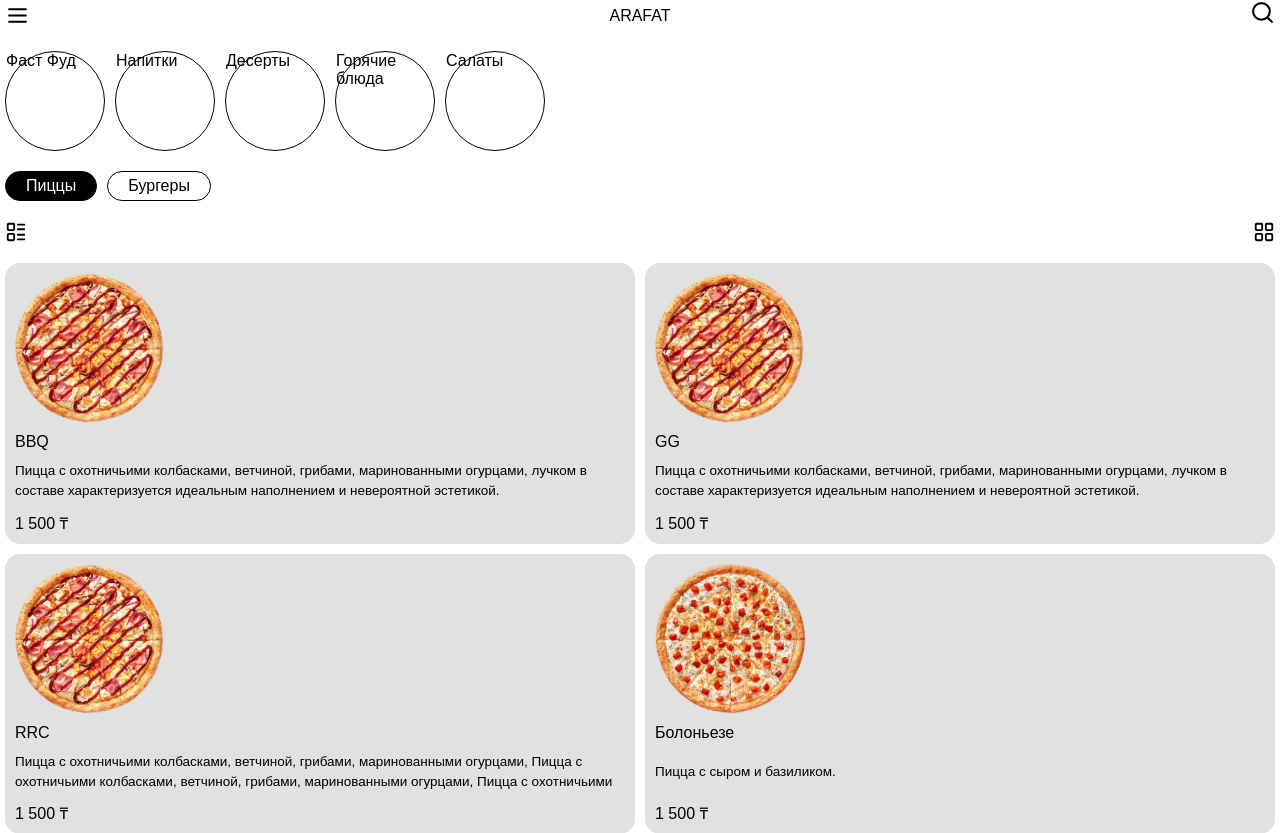
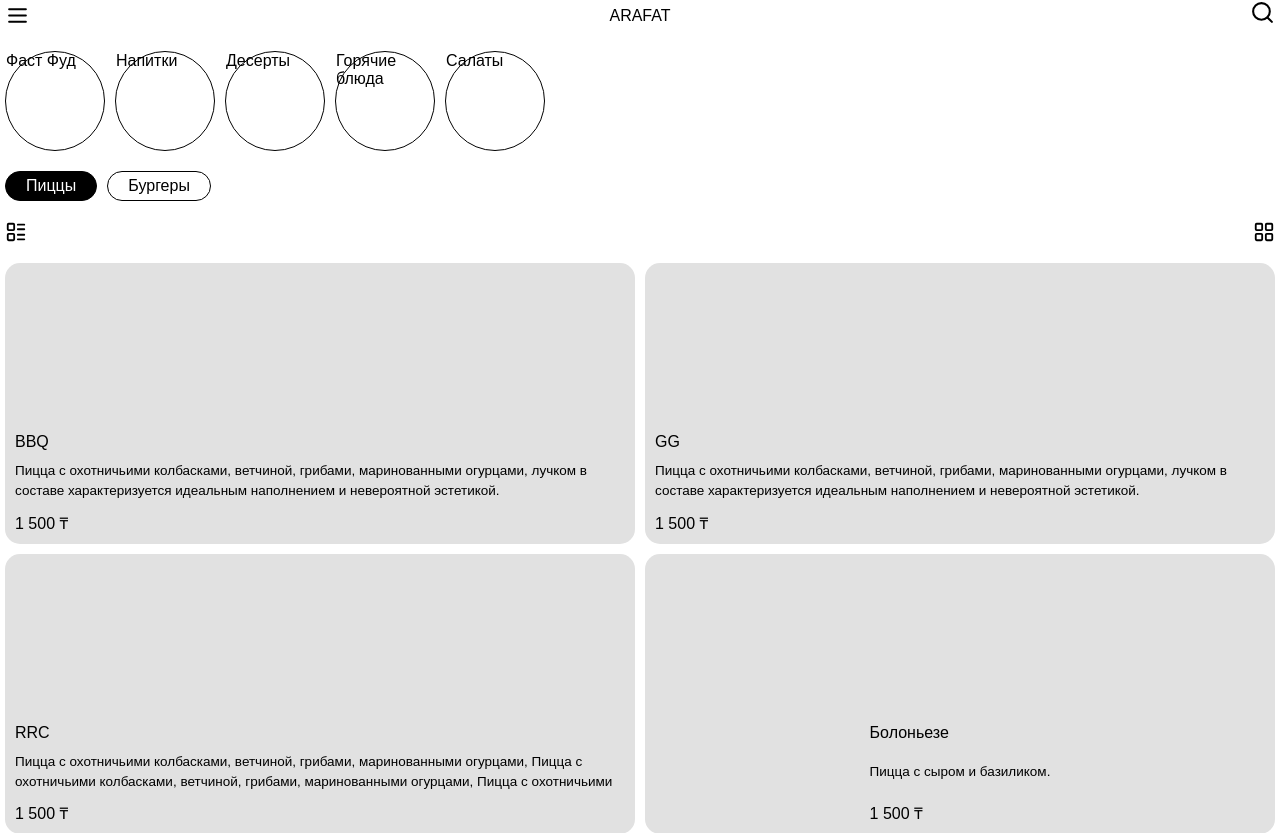
Before and after one commit to benzogang666/neiz, a React (Vite) app: page / in a window 1280 px wide. Shown: the top 833 px of the page. Built offline with nearby package versions, Linux system fonts and the light colour scheme.

Commit message:
first commit

```diff
--- a/src/components/cards/row-card/Row-Card.css
+++ b/src/components/cards/row-card/Row-Card.css
@@ -9,9 +9,10 @@
   display: grid;
   gap: 10px;
   grid-auto-rows: 150px auto;
-  /* justify-items: center; */
+  justify-items: center;
   background: #e1e1e1;
   border-radius: 15px;
+
 }
 
 .r-c-image {
--- a/src/components/cards/row-card/Row-Card.jsx
+++ b/src/components/cards/row-card/Row-Card.jsx
@@ -22,11 +22,12 @@ const Row_Card = ({ round }) => {
                 stopSpecific={stopSpecific}
               />
             )}
-            <img
+            {/* <img
               className="r-c-image"
               src={`/public/images/${line.image}`}
               onClick={() => startSpecific(line.id)}
-            />
+            /> */}
+            <div className="r-c-image"></div>
             <div className="r-c-data">
               <div className="r-c-named">{line.name}</div>
               <div className="r-c-details">{line.details}</div>
```
